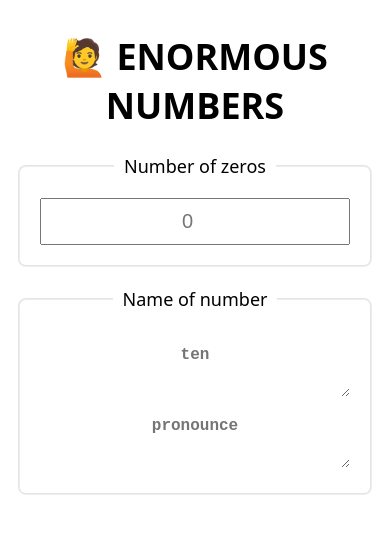
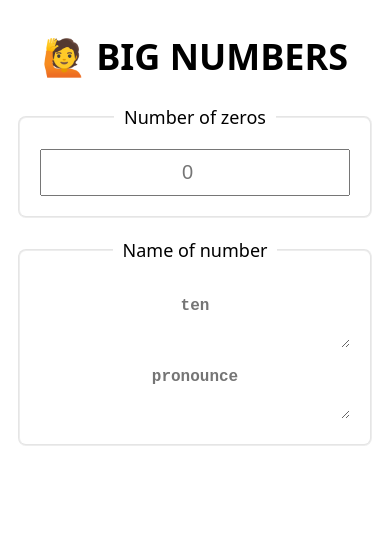
Before and after one commit to kemptone/PowerOfTen, a website with bundled scripts: page public/index.html in a window 390 px wide. Built offline with nearby package versions, Linux system fonts and the light colour scheme.

```diff
--- a/public/index.html
+++ b/public/index.html
@@ -4,13 +4,13 @@
     <meta charset="UTF-8">
     <meta http-equiv="X-UA-Compatible" content="IE=edge">
     <meta name="viewport" content="width=device-width, initial-scale=1.0">
-    <title>🙋 ENORMOUS NUMBERS</title>
+    <title>🙋 BIG NUMBERS</title>
     <link rel="stylesheet" href="style.css">
 </head>
 <body>
     <main>
         <header>
-            <h1>🙋 ENORMOUS NUMBERS</h1>
+            <h1>🙋 BIG NUMBERS</h1>
         </header>
         <fieldset>
             <legend>Number of zeros</legend>
```
